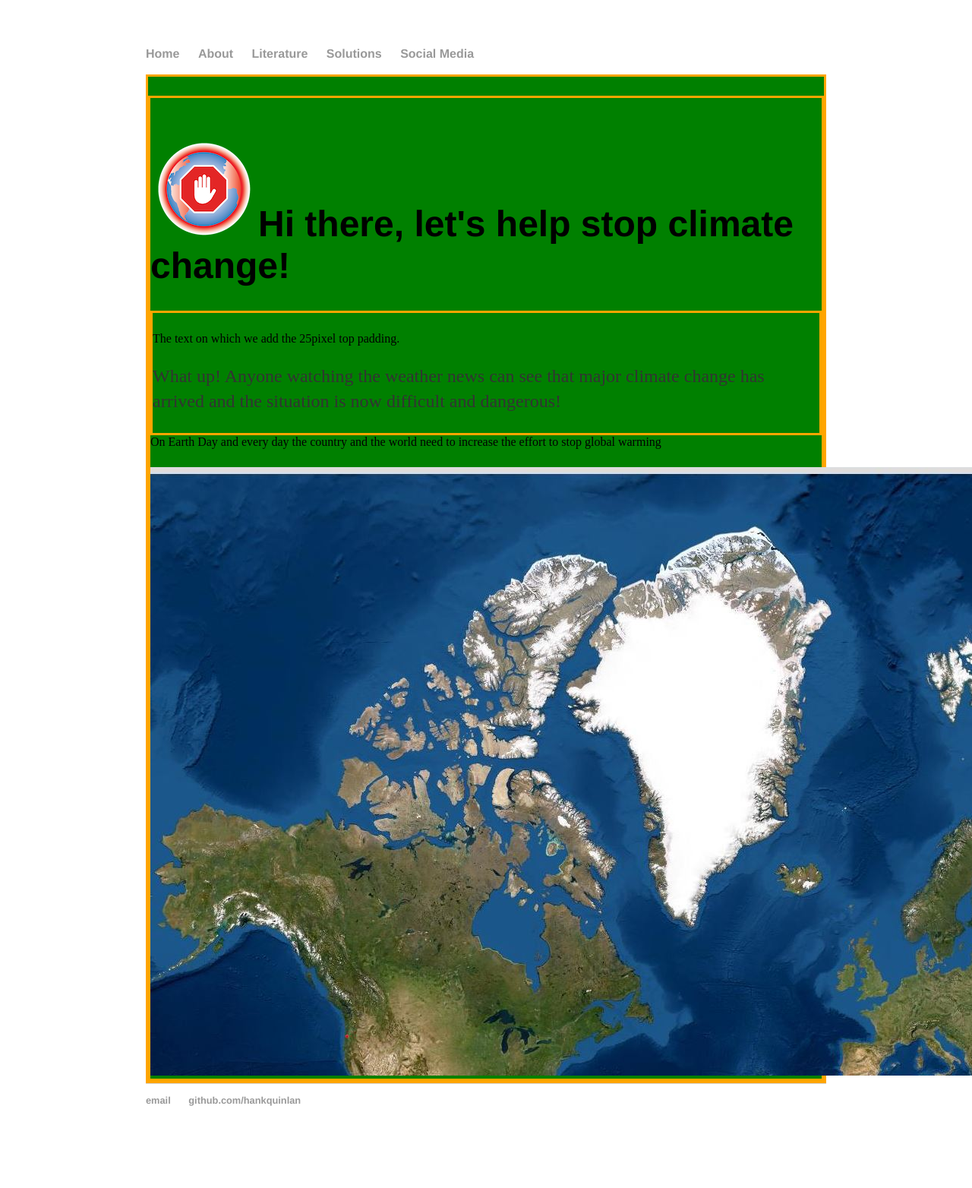
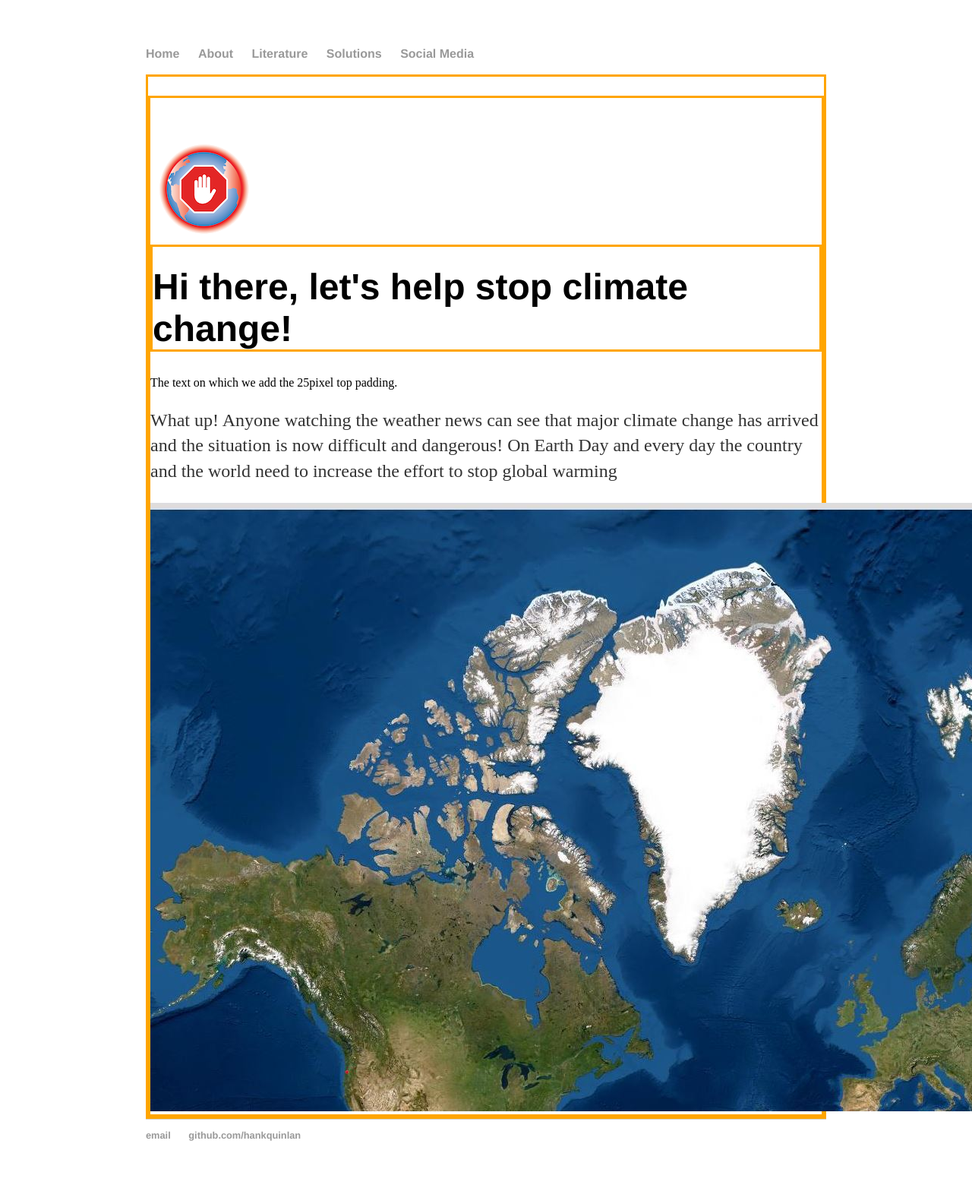
Before and after one commit to endclimatechange/endclimatechange.github.io, a Jekyll site: the page built from index.html, in a window 1280 px wide. Shown: the whole page at 76% size. Built offline with Jekyll 4.4.1, drawn with Linux system fonts in a browser that asks for light colours; before the commit the page ends 1518 px from its top, so only the background shows below that.

Commit message:
Update index.html

```diff
--- a/index.html
+++ b/index.html
@@ -6,13 +6,15 @@ title: Stop the madness
 div {
   border: 3px solid orange;
   padding-top: 25px;
-  background-color: green;
 }
 </style>
 		<div class="blurb">
-			<h1><img src="images/ClimateLogo.png" alt="hi" class="inline"/>Hi there, let's help stop climate change!</h1>
+			<h1><img src="images/ClimateLogo.png" alt="hi" class="inline"/>
+				<div> Hi there, let's help stop climate change!
+				</div>
+			</h1>
 
-			<div>
+
 The text on which we add the 25pixel top padding.
 
 
@@ -20,7 +22,7 @@ The text on which we add the 25pixel top padding.
 
 Anyone watching the weather news can see that major climate change has arrived and the situation is now difficult and dangerous!
 
- </div>
+
 
 On Earth Day and every day the country and the world need to increase the effort to stop global warming</p>
 	<img src="images/imgFya.JPG" alt="hi" class="inline"/>
```
